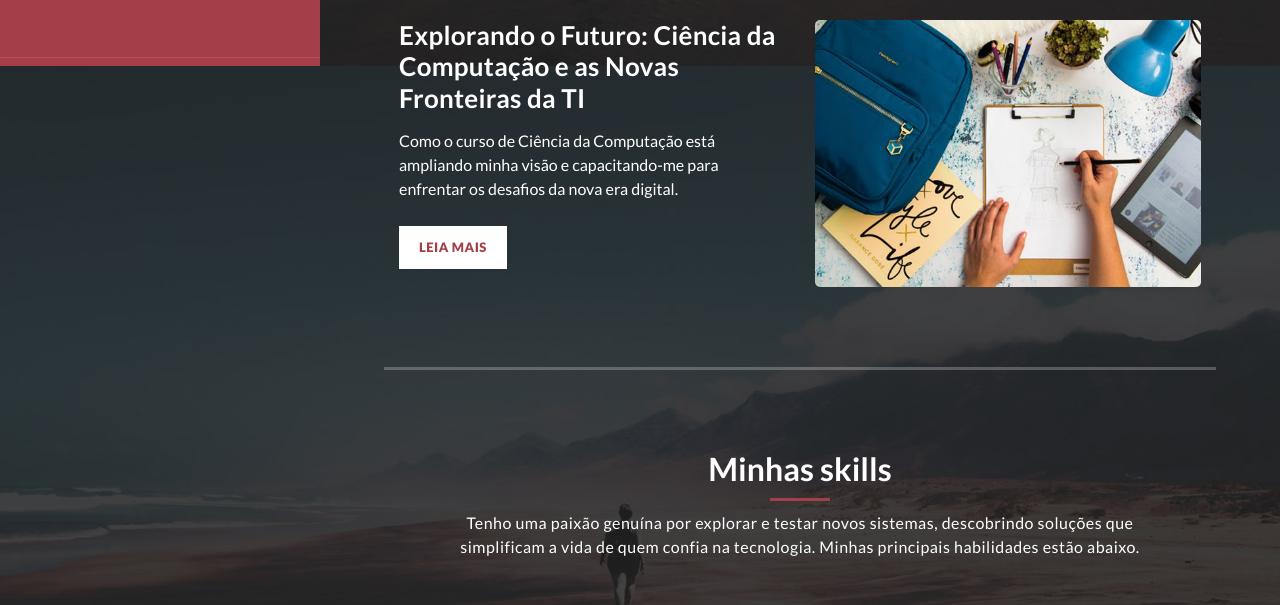
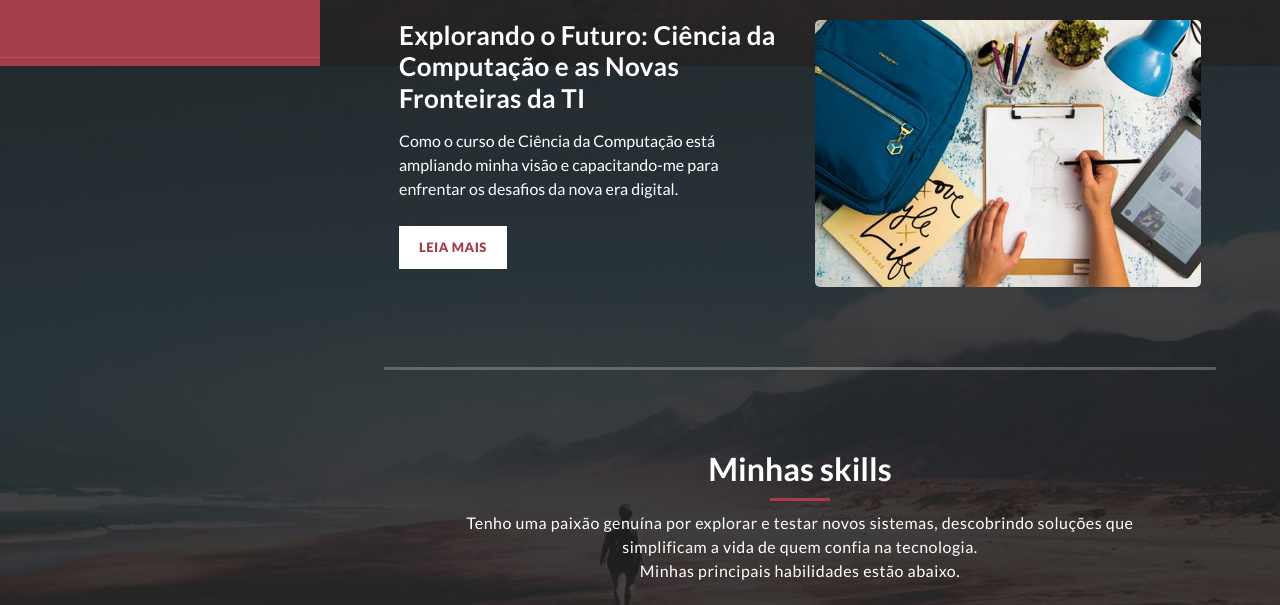
Before and after one commit to epiresonline/epires.online, a plain HTML site: page index.html in a window 1280 px wide. Shown: the part 734-1339 px from the top of the page. Drawn offline with Linux system fonts and the light colour scheme.

Commit message:
index_change

```diff
--- a/index.html
+++ b/index.html
@@ -138,7 +138,7 @@ https://templatemo.com/tm-531-reflux
             <h2>Minhas skills</h2>
             <div class="line-dec"></div>
             <span
-              >Tenho uma paixão genuína por explorar e testar novos sistemas, descobrindo soluções que simplificam a vida de quem confia na tecnologia. Minhas principais habilidades estão abaixo.</span
+              >Tenho uma paixão genuína por explorar e testar novos sistemas, descobrindo soluções que simplificam a vida de quem confia na tecnologia. <br>Minhas principais habilidades estão abaixo.</span
             >
           </div>
           <div class="row">
```
